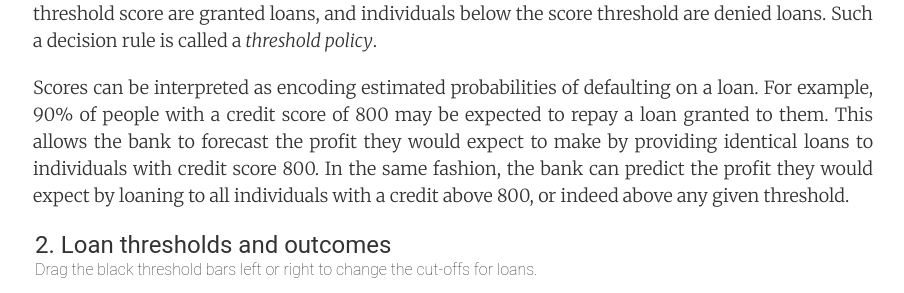
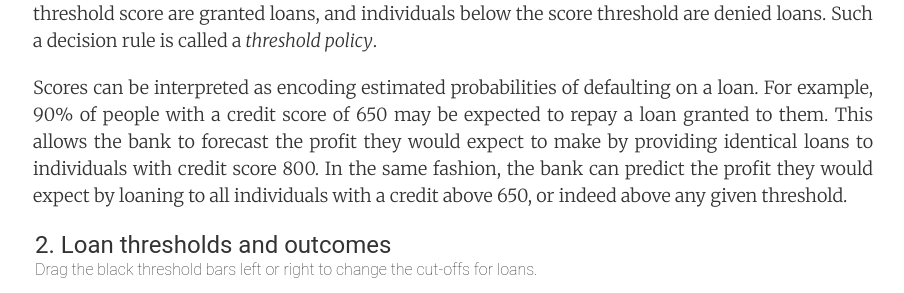
Before and after one commit to bairblog/bairblog.github.io, a Jekyll site: the page built from _posts/2018-05-17-delayed-impact.md, in a window 1280 px wide and 900 px high, scrolled down 1091 px. Shown: the part 184-477 px from the top of the window, without its empty margins (187-1091 px from the left). Built offline with Jekyll 4.4.1, drawn with Linux system fonts in a browser that asks for light colours; nearby versions of some CDN libraries.

Commit message:
Update 2018-05-17-delayed-impact.md

```diff
--- a/_posts/2018-05-17-delayed-impact.md
+++ b/_posts/2018-05-17-delayed-impact.md
@@ -228,11 +228,11 @@ the score threshold are denied loans. Such a decision rule is called a
 *threshold policy*.
 
 Scores can be interpreted as encoding estimated probabilities of defaulting on a
-loan. For example, 90% of people with a credit score of 800 may be expected to
+loan. For example, 90% of people with a credit score of 650 may be expected to
 repay a loan granted to them. This allows the bank to forecast the profit they
 would expect to make by providing identical loans to individuals with credit
 score 800. In the same fashion, the bank can predict the profit they would
-expect by loaning to all individuals with a credit above 800, or indeed above
+expect by loaning to all individuals with a credit above 650, or indeed above
 any given threshold.
 
 
```
